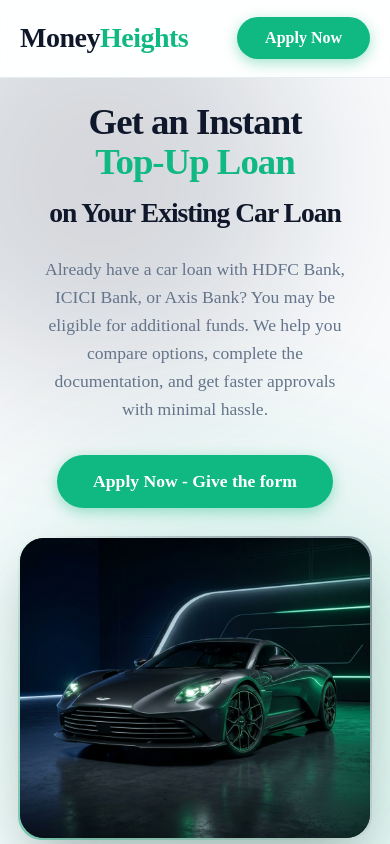
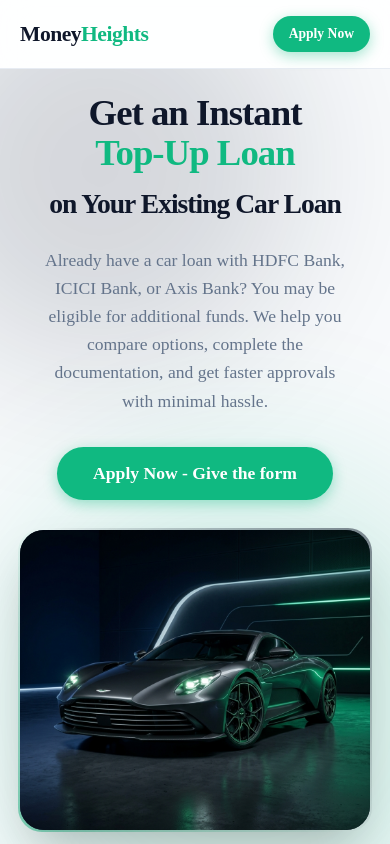
Before and after one commit to connecttws/Money_Heights_Page, a Next.js app: page / in a window 390 px wide. Shown: the top 844 px of the page. Built offline with nearby package versions, Linux system fonts and the light colour scheme.

Commit message:
Fix mobile header overlap by adding responsive CSS classes

```diff
--- a/src/app/globals.css
+++ b/src/app/globals.css
@@ -127,3 +127,28 @@
 .animate-fade-in-up {
   animation: fadeInUp 0.8s ease forwards;
 }
+
+/* Header Responsiveness */
+.header-logo {
+  font-size: 1.75rem;
+  font-weight: 800;
+  color: var(--primary);
+  font-family: var(--font-heading);
+  letter-spacing: -0.5px;
+}
+
+.header-btn {
+  padding: 12px 28px;
+  font-size: 1rem;
+}
+
+@media (max-width: 576px) {
+  .header-logo {
+    font-size: 1.35rem;
+  }
+
+  .header-btn {
+    padding: 10px 16px;
+    font-size: 0.85rem;
+  }
+}
--- a/src/app/page.tsx
+++ b/src/app/page.tsx
@@ -25,10 +25,10 @@
         WebkitBackdropFilter: 'blur(16px)'
       }}>
         <div className="container" style={{ display: 'flex', justifyContent: 'space-between', alignItems: 'center' }}>
-          <div style={{ fontSize: '1.75rem', fontWeight: 800, color: 'var(--primary)', fontFamily: 'var(--font-heading)', letterSpacing: '-0.5px' }}>
+          <div className="header-logo">
             Money<span style={{ color: 'var(--accent)' }}>Heights</span>
           </div>
-          <button className="btn-primary" onClick={openModal} style={{ padding: '12px 28px', fontSize: '1rem' }}>
+          <button className="btn-primary header-btn" onClick={openModal}>
             Apply Now
           </button>
         </div>
```
